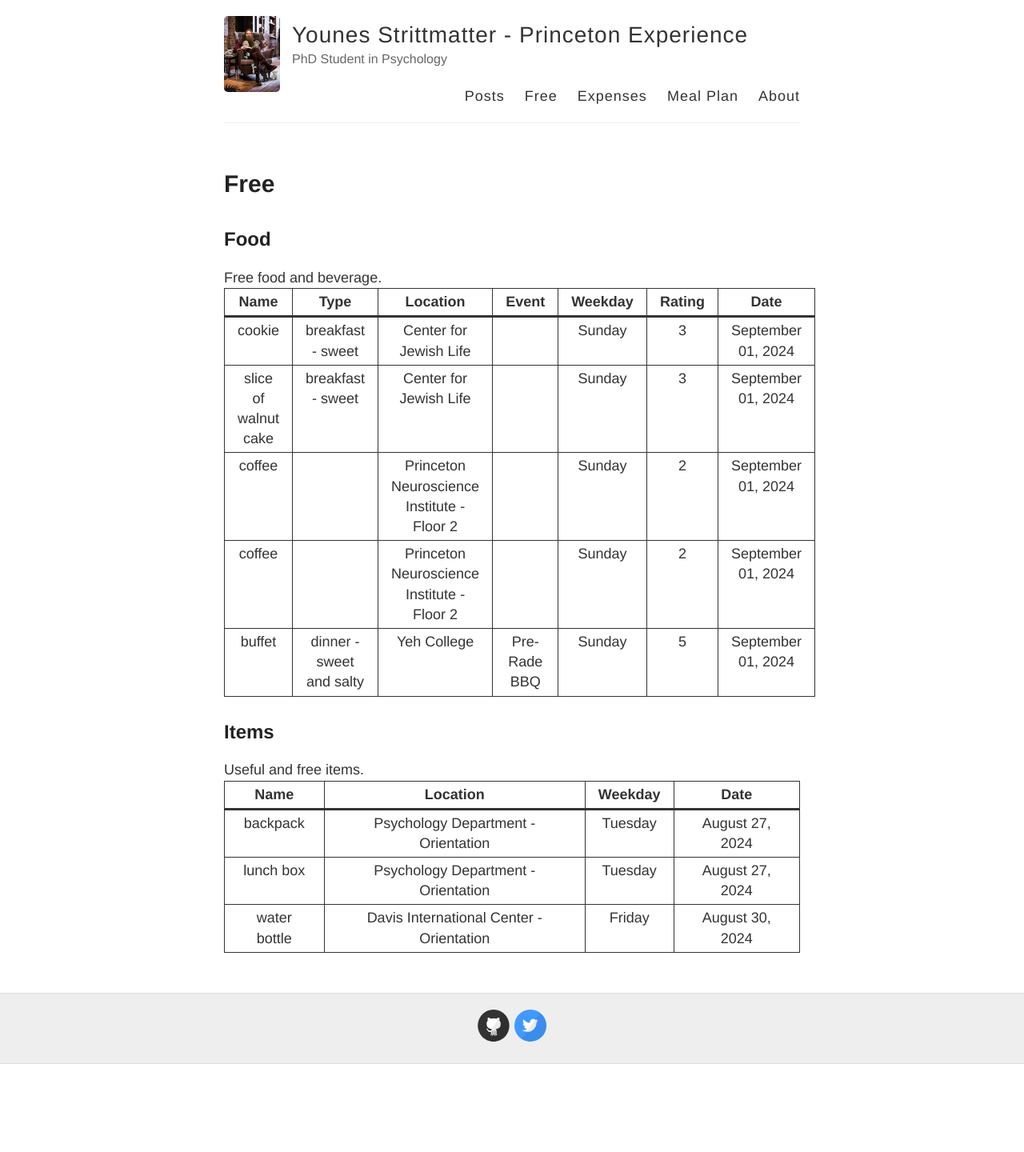
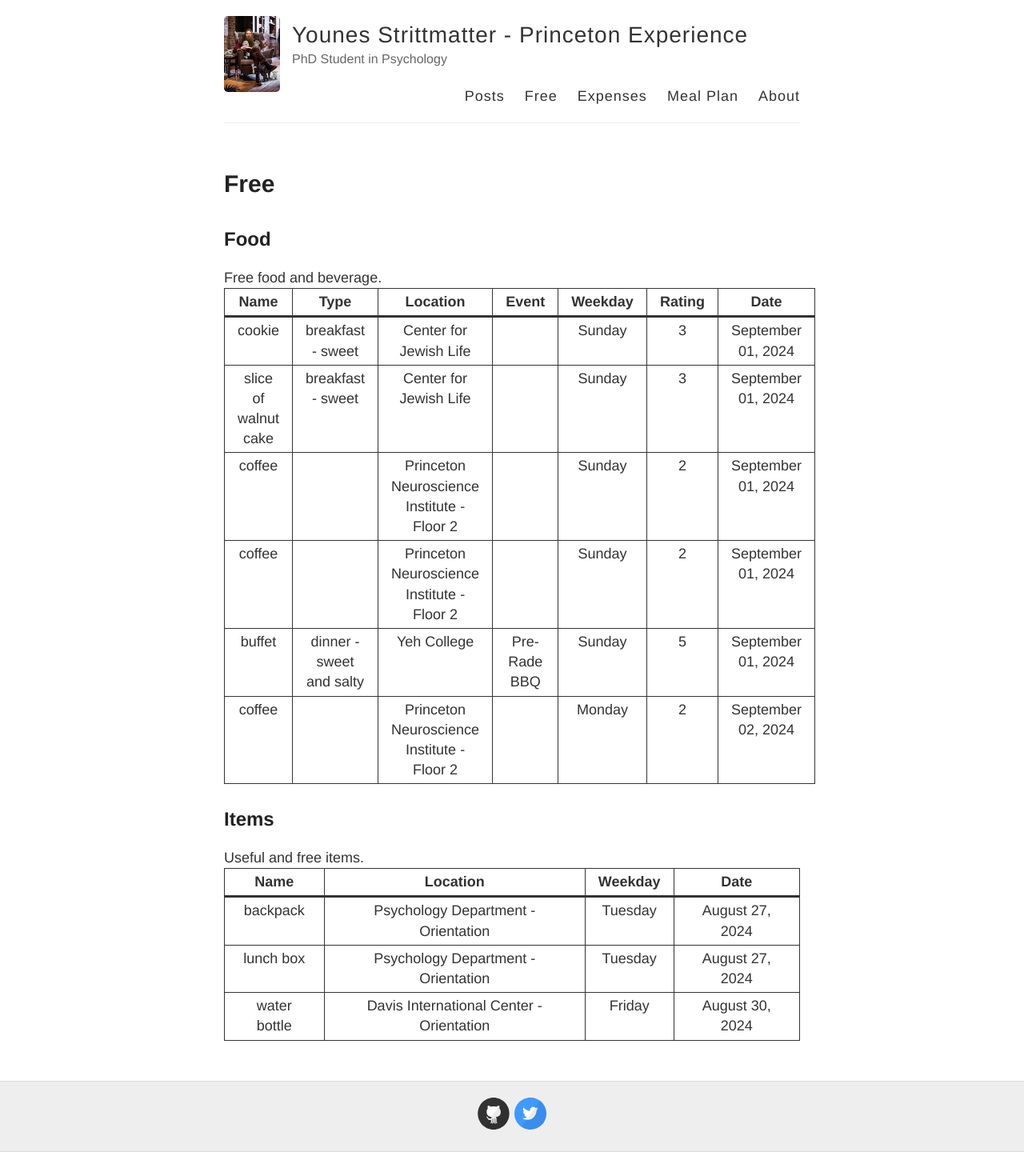
Before and after one commit to younesStrittmatter/princeton-experiment, a Jekyll site: the page built from free.html, in a window 1280 px wide. Shown: the whole page at 80% size. Built offline with Jekyll 4.4.1, drawn with Linux system fonts in a browser that asks for light colours; before the commit the page ends 1330 px from its top, so only the background shows below that.

Commit message:
initial commit

```diff
--- a/_data/free-food.yml
+++ b/_data/free-food.yml
@@ -25,3 +25,7 @@
   event: Pre-Rade BBQ
   date: 2024-09-01
   rating: 5
+- name: coffee
+  location: Princeton Neuroscience Institute - Floor 2
+  date: 2024-09-02
+  rating: 2
```
Also changed, not shown: _posts/2024-09-01-First-Day.md (+1 -1 lines).
